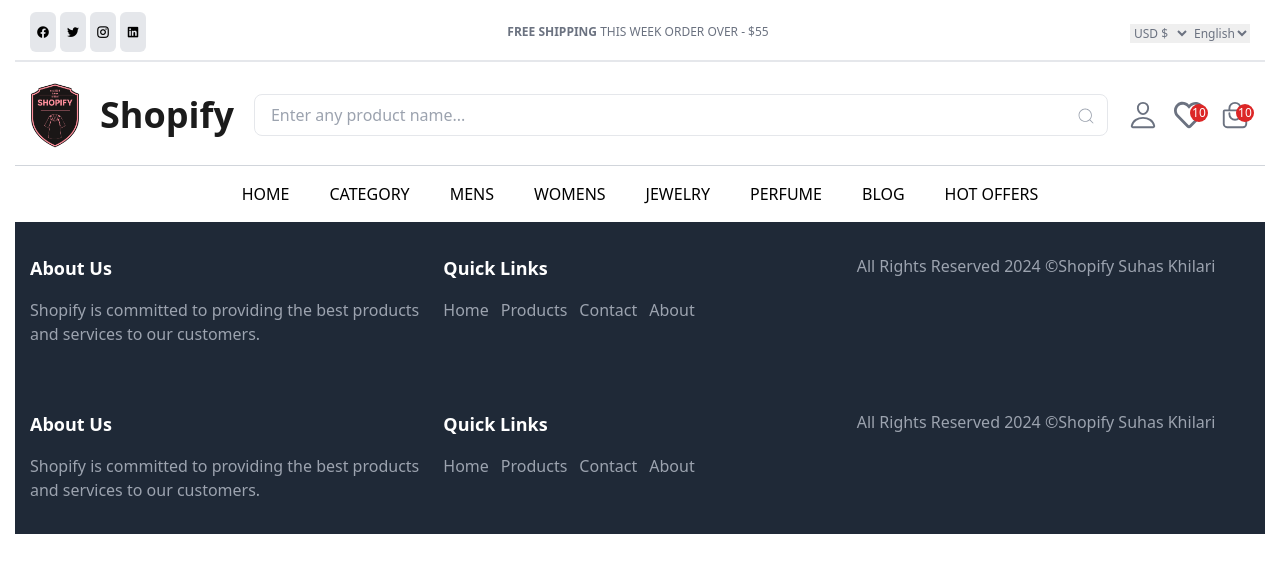
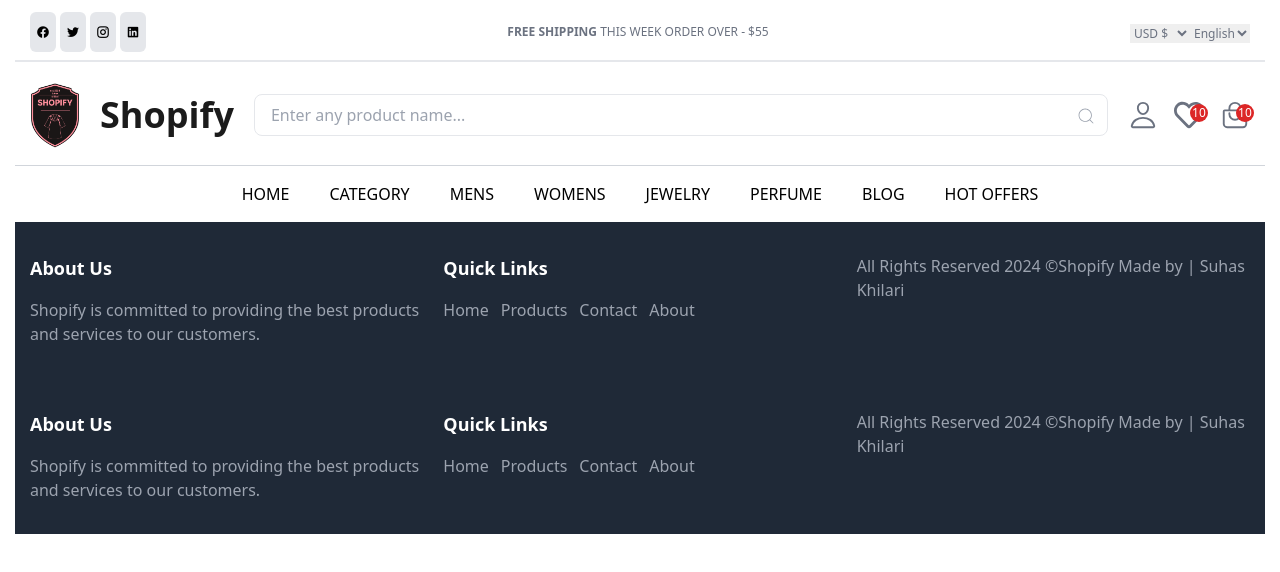
Before and after one commit to Suhaskhilari75/Next-Landing_page, a Next.js app: page /component/Footer in a window 1280 px wide. Shown: the top 572 px of the page. Built offline with nearby package versions, Linux system fonts and the light colour scheme.

Commit message:
footer updated

```diff
--- a/src/app/component/Footer/page.jsx
+++ b/src/app/component/Footer/page.jsx
@@ -41,7 +41,7 @@ const page = () => {
             </div>
             <div>
            <p className="text-gray-400">
-           All Rights Reserved 2024 ©Shopify Suhas Khilari </p>
+           All Rights Reserved 2024 ©Shopify Made by | Suhas Khilari </p>
             </div>
           </div>
         </div>
```
